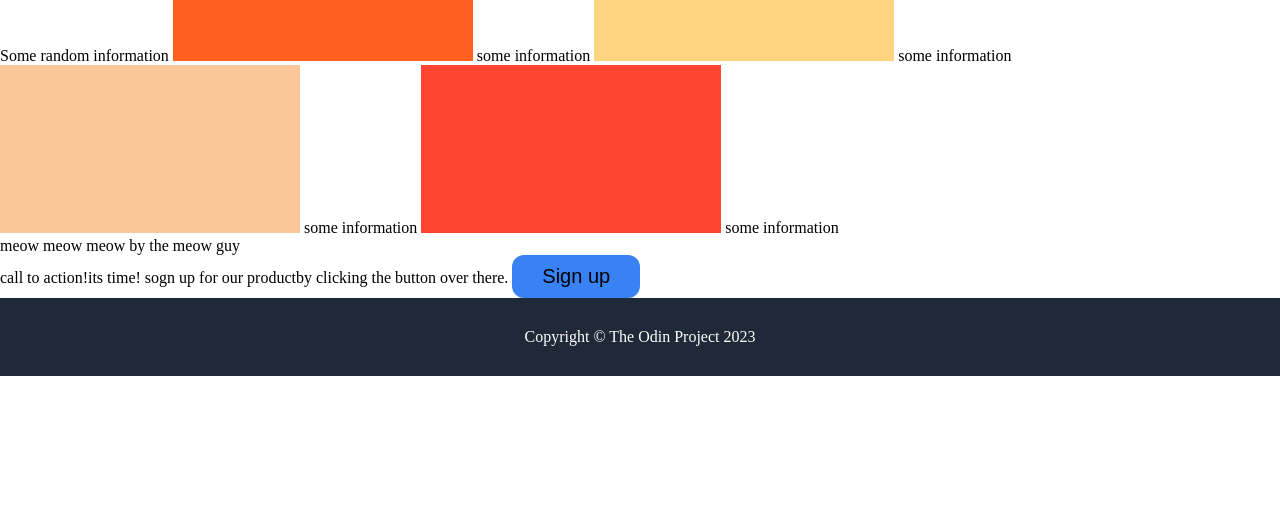
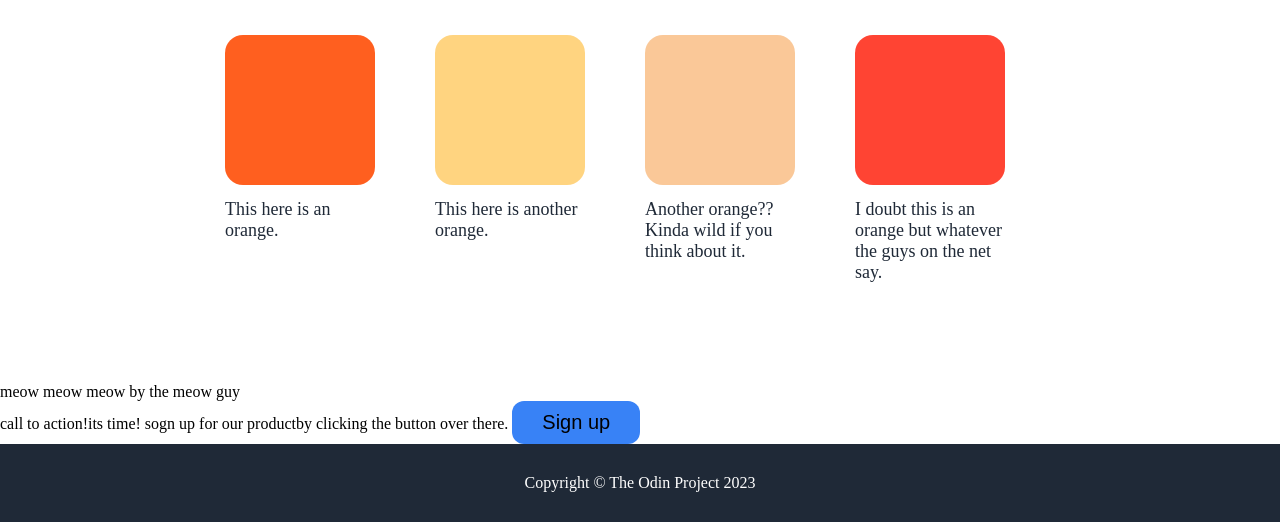
Before and after one commit to Shyaan921/landing-page, a plain HTML site: page index.html in a window 1280 px wide. Shown: the part 621-1143 px from the top of the page. Before the commit the page ends 997 px from the top, so only its background shows below. Drawn offline with Linux system fonts and the light colour scheme.

Commit message:
Add the information part of the website
Added all the relevant CSS to this part.

```diff
--- a/index.html
+++ b/index.html
@@ -33,15 +33,27 @@
     </div>
 
     <div class="information">
-        Some random information
-        <img src="./images/orange1.png">
-        some information
-        <img src="./images/orange2.png">
-        some information
-        <img src="./images/orange3.png">
-        some information
-        <img src="./images/orange4.png">
-        some information
+        <div style="font-size: 36px; font-weight: bolder; color: #1f2937;">
+            Some Random Information
+        </div>
+        <div class="nodes">
+            <div class="node">
+                <div><img src="./images/orange1.png"></div>
+                <div class="normal">This here is an orange.</div>
+            </div>
+            <div class="node">
+                <div><img src="./images/orange2.png"></div>
+                <div class="normal">This here is another orange.</div>
+            </div>
+            <div class="node">
+                <div><img src="./images/orange3.png"></div>
+                <div class="normal">Another orange?? Kinda wild if you think about it.</div>
+            </div>
+            <div class="node">
+                <div><img src="./images/orange4.png"></div>
+                <div class="normal">I doubt this is an orange but whatever the guys on the net say.</div>
+            </div>
+        </div>
     </div>
 
     <div class="quote">
--- a/style.css
+++ b/style.css
@@ -72,3 +72,36 @@ ul {
     border: 0;
     gap: 20px;
 }
+
+.information {
+    display: flex;
+    flex-direction: column;
+    justify-content: center;
+    align-items: center;
+    gap: 50px;
+    padding: 50px 100px 100px 50px;
+}
+
+.nodes {
+    display: flex;
+    gap: 60px;
+}
+
+.node {
+    display: flex;
+    flex-direction: column;
+    width: 150px;
+    gap: 10px;
+
+}
+
+.node img {
+    object-fit: cover;
+    height: 150px;
+    width: 150px;
+    border-radius: 18px;
+}
+
+.node .normal {
+    color: #1f2937;
+}
```
Also changed, not shown: 1 other file.
